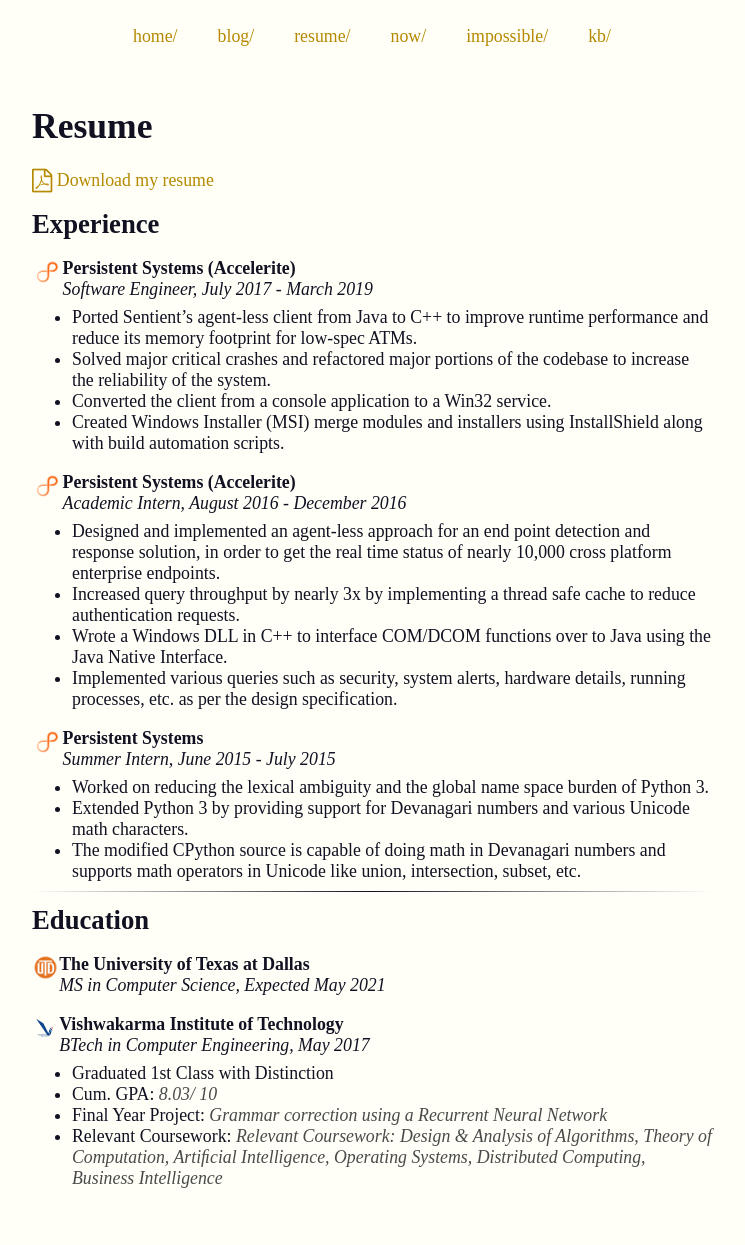
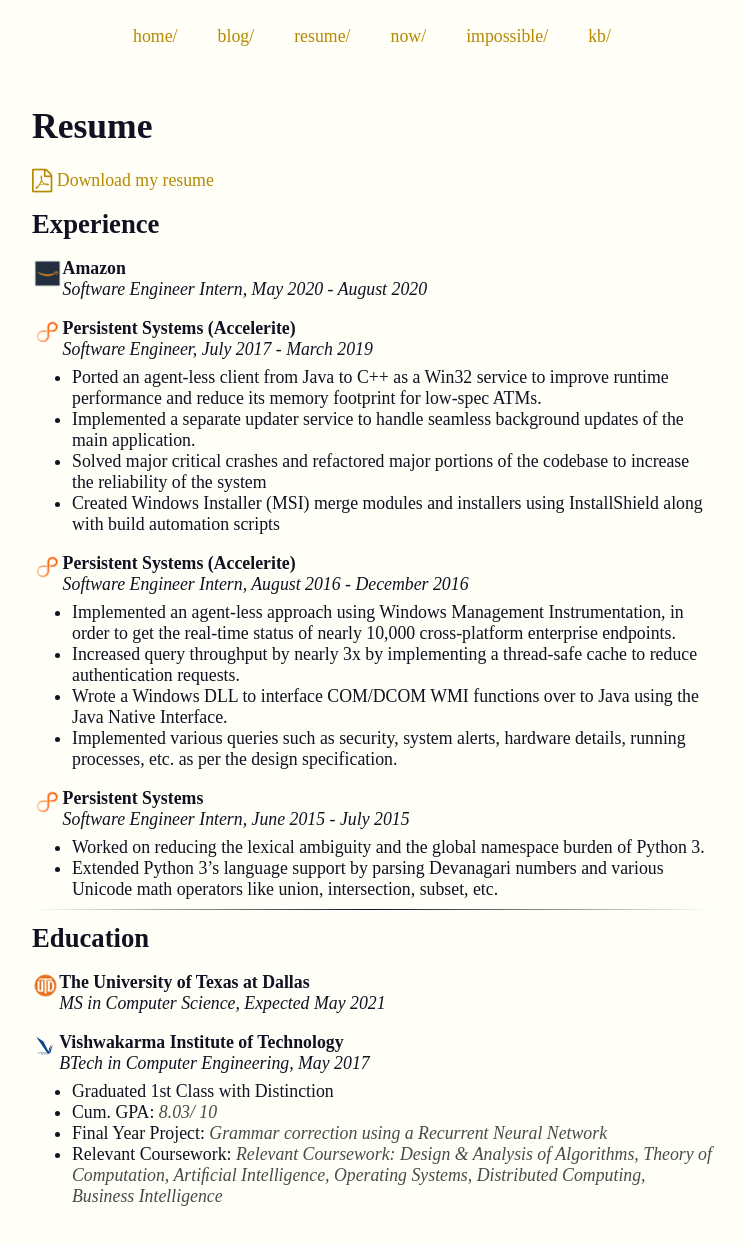
Before and after one commit to adyshake/adyshake.github.io, a Jekyll site: the page built from resume.md, in a window 1280 px wide. Shown: the whole page, without its empty margins (268-1013 px from the left). Built offline with Jekyll 4.4.1, drawn with Linux system fonts in a browser that asks for light colours; nearby versions of some CDN libraries; some web fonts are replaced.

Commit message:
June update: -Updated all dependencies -Updated resume page and pdf -Updated 'Rooting an Android' post

```diff
--- a/resume.md
+++ b/resume.md
@@ -11,6 +11,13 @@
 Experience
 ----------
 
+<p vertical-align="center"> <img src="/images/resume/amazon.png"
+  width="4.5%"
+  style="float:left;">
+   <b>Amazon</b><br>
+   <i>Software Engineer Intern, May 2020 - August 2020</i>
+</p>
+
 <p vertical-align="center"> <img src="/images/resume/persistent_logo.png"
   width="4.5%"
   style="float:left;">
@@ -18,28 +25,29 @@
    <i>Software Engineer, July 2017 - March 2019</i>
 </p>
 
-* Ported Sentient’s agent-less client from Java to C++ to improve runtime
-  performance and reduce its memory footprint for low-spec ATMs.
-* Solved major critical crashes and refactored major portions of the codebase to
-  increase the reliability of the system.
-* Converted the client from a console application to a Win32 service.
+* Ported an agent-less client from Java to C++ as a Win32 service to improve
+  runtime performance and reduce its memory footprint for low-spec ATMs.
+* Implemented a separate updater service to handle seamless background updates
+  of the main application.
+* Solved major critical crashes and refactored major portions of the codebase
+  to increase the reliability of the system
 * Created Windows Installer (MSI) merge modules and installers using
-  InstallShield along with build automation scripts.
+  InstallShield along with build automation scripts
 
 <p vertical-align="center"> <img src="/images/resume/persistent_logo.png"
   width="4.5%"
   style="float:left;">
    <b>Persistent Systems (Accelerite)</b><br>
-   <i>Academic Intern, August 2016 - December 2016</i>
+   <i>Software Engineer Intern, August 2016 - December 2016</i>
 </p>
 
-* Designed and implemented an agent-less approach for an end point detection and
-  response solution, in order to get the real time status of nearly 10,000 cross
-  platform enterprise endpoints.
-* Increased query throughput by nearly 3x by implementing a thread safe cache to
+* Implemented an agent-less approach using Windows Management Instrumentation,
+  in order to get the real-time status of nearly 10,000 cross-platform
+  enterprise endpoints.
+* Increased query throughput by nearly 3x by implementing a thread-safe cache to
   reduce authentication requests.
-* Wrote a Windows DLL in C++ to interface COM/DCOM functions over to Java using
-  the Java Native Interface.
+* Wrote a Windows DLL to interface COM/DCOM WMI functions over to Java using the
+  Java Native Interface.
 * Implemented various queries such as security, system alerts, hardware details,
   running processes, etc. as per the design specification.
 
@@ -47,15 +55,13 @@
   width="4.5%"
   style="float:left;">
    <b>Persistent Systems</b><br>
-   <i>Summer Intern, June 2015 - July 2015</i>
+   <i>Software Engineer Intern, June 2015 - July 2015</i>
 </p>
 
-* Worked on reducing the lexical ambiguity and the global name space burden of
+* Worked on reducing the lexical ambiguity and the global namespace burden of
   Python 3.
-* Extended Python 3 by providing support for Devanagari numbers and various
-  Unicode math characters.
-* The modified CPython source is capable of doing math in Devanagari numbers and
-  supports math operators in Unicode like union, intersection, subset, etc.
+* Extended Python 3’s language support by parsing Devanagari numbers and various
+  Unicode math operators like union, intersection, subset, etc.
 
 <hr>
 
```
Also changed, not shown: kb/rooting_an_android.md (+8 -2 lines), Gemfile.lock, README.md, images/resume/amazon.png (added), 2 other files.
